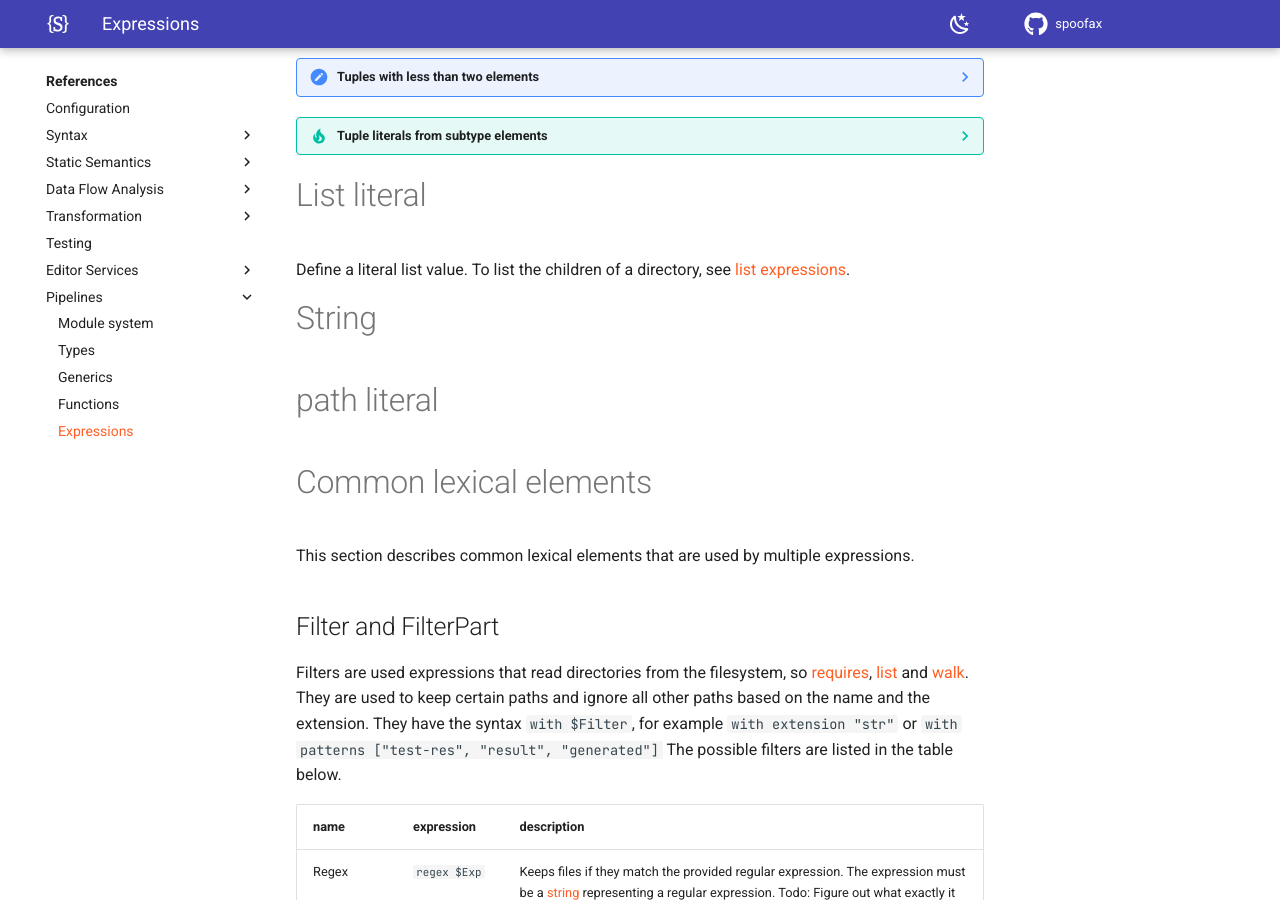
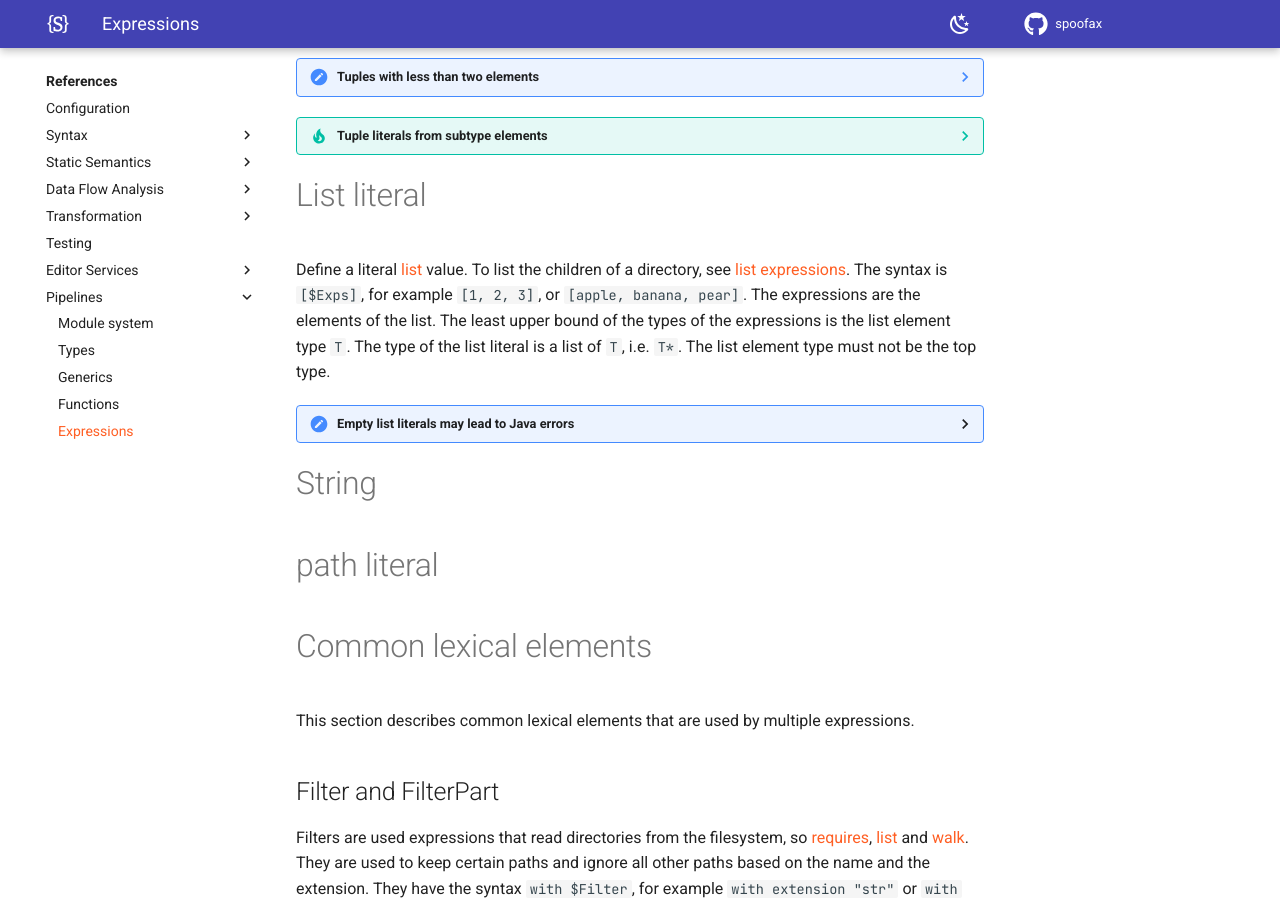
Before and after one commit to pdmosses/metaborg.github.io, an MkDocs documentation site: the page built from docs/references/pipelines/expressions.md, in a window 1280 px wide and 900 px high, scrolled down 11318 px. Built offline with MkDocs 1.6.1 and Material for MkDocs 9.7.7, drawn with Linux system fonts in a browser that asks for light colours; comment, search, counter and statistics services are not loaded.

Commit message:
Add documentation for PIE list literals

```diff
--- a/docs/references/pipelines/expressions.md
+++ b/docs/references/pipelines/expressions.md
@@ -645,8 +645,18 @@ The type of a tuple literal is the tuple type of the types of the elements, so t
 
 # List literal
 
-Define a literal list value.
+Define a literal [list](../types#lists) value.
 To list the children of a directory, see [list expressions](#list).
+The syntax is `[$Exps]`, for example `[1, 2, 3]`, or `[apple, banana, pear]`.
+The expressions are the elements of the list.
+The least upper bound of the types of the expressions is the list element type `T`.
+The type of the list literal is a list of `T`, i.e. `T*`.
+The list element type must not be the top type.
+
+??? attention "Empty list literals may lead to Java errors"
+    The empty list literal `[]` has a special type for implementation reasons.
+    It compiles to a list with the [bottom type](../types#bottom).
+    As such, the generated Java code may have compile errors.
 
 
 # String
```
